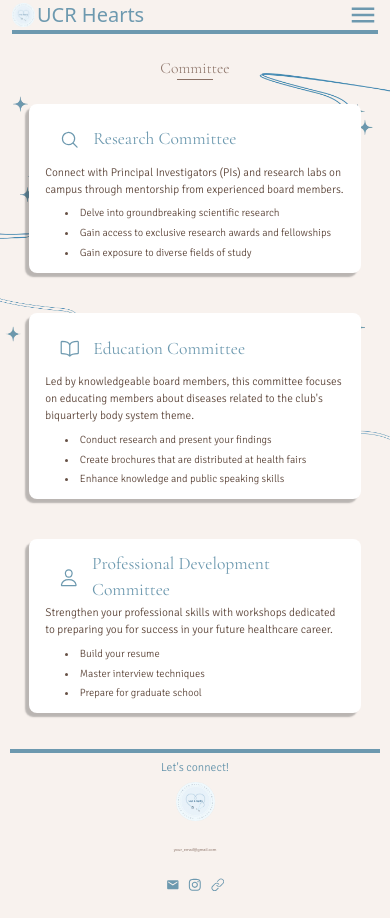
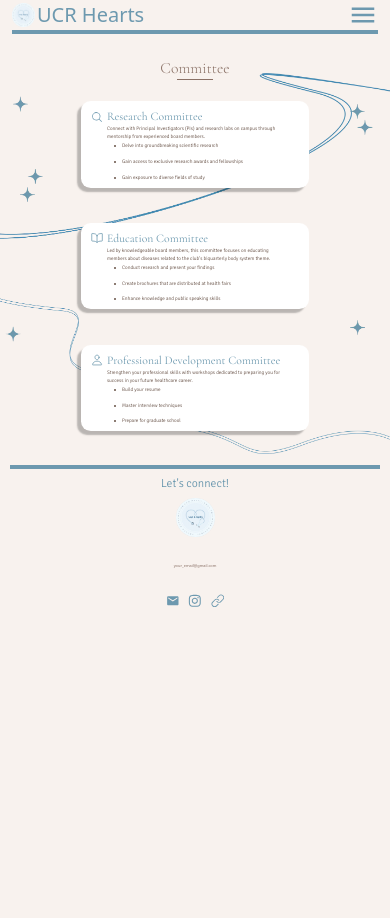
Before and after one commit to acm-ucr/ucr-hearts-website, a Next.js app: page /committee in a window 390 px wide. After the commit the page ends 844 px from the top, so only its background shows below. Built offline with nearby package versions, Linux system fonts and the light colour scheme; what tailwindcss-animated would draw is missing.

Commit message:
save progress

```diff
--- a/src/components/committee/ComCard.tsx
+++ b/src/components/committee/ComCard.tsx
@@ -19,24 +19,19 @@ const ComCard: React.FC<ComCardProps> = ({
 }) => {
   return (
     <div className="flex justify-center">
-      <div className="my-3 w-[85%] rounded-lg bg-white px-4 py-3 shadow-hearts md:my-[3%] md:w-[70%] md:rounded-[2.5vw] md:px-[8%] md:py-[2%]">
+      <div className="my-[3%] w-[70%] rounded-[2.5vw] bg-white px-[8%] py-[2%] shadow-hearts">
         <div className="relative flex items-center text-hearts-blue">
-          {Icon && (
-            <div className="bg-hearts-lightBlue flex h-12 w-12 items-center justify-center rounded-full md:h-16 md:w-16">
-              <Icon className="text-[5vw] md:text-[2vw]" />
-            </div>
-          )}
-
-          <h2 className="font-title text-[4.5vw] md:text-[3vw]">{title}</h2>
+          {Icon && <Icon className="absolute left-[-9%] text-[3.1vw]" />}
+          <h2 className="font-title text-[3vw]">{title}</h2>
         </div>
 
-        <p className="mb-2 font-hearts text-[2.9vw] font-thin text-hearts-brown md:mb-[1%] md:text-[1.3vw]">
+        <p className="mb-[1%] font-hearts text-[1.3vw] font-thin text-hearts-brown">
           {text}
         </p>
 
-        <ul className="list-inside list-disc pl-5 font-hearts text-[2.7vw] font-thin text-hearts-brown md:pl-[4%] md:text-[1.3vw]">
-          <li className="mb-1 md:mb-2">{item1}</li>
-          <li className="mb-1 md:mb-2">{item2}</li>
+        <ul className="list-inside list-disc pl-[4%] font-hearts text-[1.3vw] font-thin text-hearts-brown">
+          <li className="mb-2">{item1}</li>
+          <li className="mb-2">{item2}</li>
           <li>{item3}</li>
         </ul>
       </div>
```
